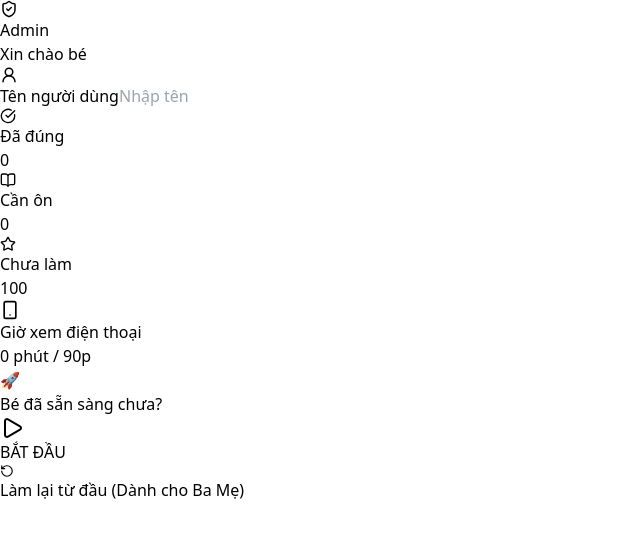
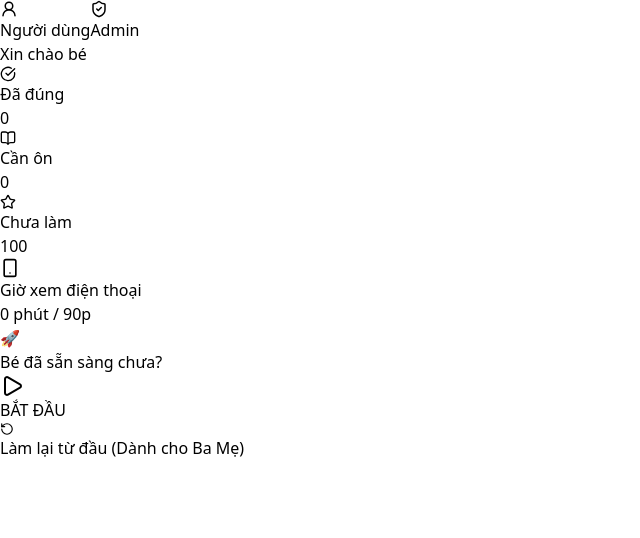
Before and after one commit to truonggiang0891/begioi, a React (Vite) app: page / in a window 1280 px wide. Shown: the top 538 px of the page, without its empty margins (0-640 px from the left). Built offline with nearby package versions, Linux system fonts and the light colour scheme.

Commit message:
Move user name editor to toolbar

```diff
--- a/src/App.jsx
+++ b/src/App.jsx
@@ -103,12 +103,15 @@ export default function App() {
     return savedWrong ? parseInt(savedWrong, 10) : 0;
   });
   const [userName, setUserName] = useState(() => localStorage.getItem(USER_NAME_KEY) || '');
+  const [draftUserName, setDraftUserName] = useState(() => localStorage.getItem(USER_NAME_KEY) || '');
   const [settings, setSettings] = useState(loadSettings);
   const [draftSettings, setDraftSettings] = useState(loadSettings);
   const [isAdmin, setIsAdmin] = useState(false);
+  const [showUserNameForm, setShowUserNameForm] = useState(false);
   const [showAdminLogin, setShowAdminLogin] = useState(false);
   const [adminPin, setAdminPin] = useState('');
   const [adminError, setAdminError] = useState('');
+  const [userNameSaved, setUserNameSaved] = useState(false);
   const [settingsSaved, setSettingsSaved] = useState(false);
 
   const [currentQ, setCurrentQ] = useState(null);
@@ -119,6 +122,30 @@ export default function App() {
 
   const timerRef = useRef(null);
   const displayName = userName.trim() || 'bé';
+
+  const toggleUserNameForm = () => {
+    const shouldOpen = !showUserNameForm;
+    setShowUserNameForm(shouldOpen);
+    setUserNameSaved(false);
+
+    if (shouldOpen) {
+      setDraftUserName(userName);
+      setIsAdmin(false);
+      setShowAdminLogin(false);
+      setAdminError('');
+      setSettingsSaved(false);
+    }
+  };
+
+  const saveUserName = (event) => {
+    event.preventDefault();
+
+    const nextName = draftUserName.trim().slice(0, 28);
+    setUserName(nextName);
+    setDraftUserName(nextName);
+    setShowUserNameForm(false);
+    setUserNameSaved(true);
+  };
 
   const closeAdminPanel = () => {
     setIsAdmin(false);
@@ -139,6 +166,8 @@ export default function App() {
 
     setIsAdmin(true);
     setDraftSettings(settings);
+    setShowUserNameForm(false);
+    setUserNameSaved(false);
     setShowAdminLogin(false);
     setAdminPin('');
     setAdminError('');
@@ -362,15 +391,30 @@ export default function App() {
     <div className="min-h-screen bg-sky-100 font-sans flex flex-col items-center py-4 px-3 md:py-6 md:px-4">
       {/* ROLE LOGIN */}
       <div className="w-full max-w-lg bg-white rounded-2xl md:rounded-3xl shadow-lg border-4 border-white mb-4 p-2 md:p-3">
+        <div className="grid grid-cols-2 gap-2">
+          <button
+            type="button"
+            onClick={toggleUserNameForm}
+            className={`flex items-center justify-center gap-2 rounded-xl md:rounded-2xl py-3 px-2 font-extrabold text-sm md:text-base transition-all ${
+              showUserNameForm
+                ? 'bg-blue-500 text-white shadow-[0_4px_0_rgb(29,78,216)]'
+                : 'bg-blue-50 text-blue-700 hover:bg-blue-100 border-2 border-blue-100'
+            }`}
+          >
+            <UserRound size={18} className="md:w-5 md:h-5" /> Người dùng
+          </button>
+
           <button
             type="button"
             onClick={() => {
               if (isAdmin) return;
+              setShowUserNameForm(false);
+              setUserNameSaved(false);
               setShowAdminLogin(prev => !prev);
               setAdminError('');
               setSettingsSaved(false);
             }}
-          className={`flex w-full items-center justify-center gap-2 rounded-xl md:rounded-2xl py-3 px-3 font-extrabold text-sm md:text-base transition-all ${
+            className={`flex items-center justify-center gap-2 rounded-xl md:rounded-2xl py-3 px-2 font-extrabold text-sm md:text-base transition-all ${
               isAdmin
                 ? 'bg-purple-500 text-white shadow-[0_4px_0_rgb(126,34,206)]'
                 : 'bg-purple-50 text-purple-700 hover:bg-purple-100 border-2 border-purple-100'
@@ -378,6 +422,40 @@ export default function App() {
           >
             <ShieldCheck size={18} className="md:w-5 md:h-5" /> Admin
           </button>
+        </div>
+
+        {showUserNameForm && (
+          <form onSubmit={saveUserName} className="mt-3">
+            <div className="flex flex-col sm:flex-row gap-2">
+              <label className="relative flex-1">
+                <UserRound size={18} className="absolute left-3 top-1/2 -translate-y-1/2 text-blue-400" />
+                <input
+                  type="text"
+                  value={draftUserName}
+                  onChange={(event) => {
+                    setDraftUserName(event.target.value.slice(0, 28));
+                    setUserNameSaved(false);
+                  }}
+                  placeholder="Nhập tên"
+                  aria-label="Người dùng"
+                  className="w-full rounded-xl border-2 border-blue-100 bg-blue-50 py-3 pl-10 pr-3 text-base font-bold text-blue-900 outline-none focus:border-blue-400"
+                />
+              </label>
+              <button
+                type="submit"
+                className="flex items-center justify-center gap-2 rounded-xl bg-blue-500 px-5 py-3 text-sm md:text-base font-extrabold text-white shadow-[0_4px_0_rgb(29,78,216)] active:translate-y-1 active:shadow-none transition-all"
+              >
+                <Save size={18} /> Lưu
+              </button>
+            </div>
+          </form>
+        )}
+
+        {userNameSaved && (
+          <div className="mt-2 text-center text-sm font-extrabold text-green-600">
+            Đã lưu người dùng
+          </div>
+        )}
 
         {!isAdmin && showAdminLogin && (
           <form onSubmit={handleAdminLogin} className="mt-3">
@@ -538,22 +616,6 @@ export default function App() {
           <h1 className="relative z-10 px-3 text-2xl md:text-4xl font-extrabold leading-tight drop-shadow-md break-words">
             Xin chào {displayName}
           </h1>
-        </div>
-
-        <div className="px-3 md:px-4 pt-3 bg-white">
-          <label className="flex flex-col sm:flex-row sm:items-center gap-2 rounded-xl md:rounded-2xl bg-blue-50 border-2 border-blue-100 px-3 py-3">
-            <span className="flex items-center gap-2 text-blue-700 text-sm md:text-base font-extrabold whitespace-nowrap">
-              <UserRound size={18} className="md:w-5 md:h-5" /> Tên người dùng
-            </span>
-            <input
-              type="text"
-              value={userName}
-              onChange={(event) => setUserName(event.target.value.slice(0, 28))}
-              placeholder="Nhập tên"
-              aria-label="Tên người dùng"
-              className="min-w-0 flex-1 rounded-lg border-2 border-blue-100 bg-white px-3 py-2 text-base font-bold text-blue-900 outline-none focus:border-blue-400"
-            />
-          </label>
         </div>
 
         {/* STATS */}
```
Lines whose indentation alone changed are shown as unchanged.
